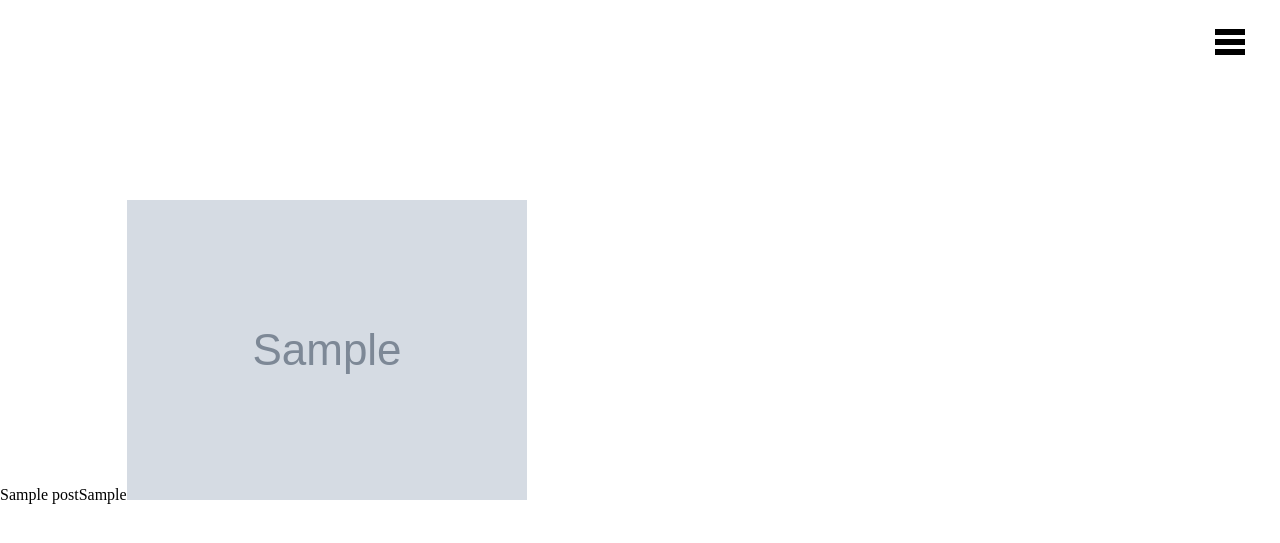
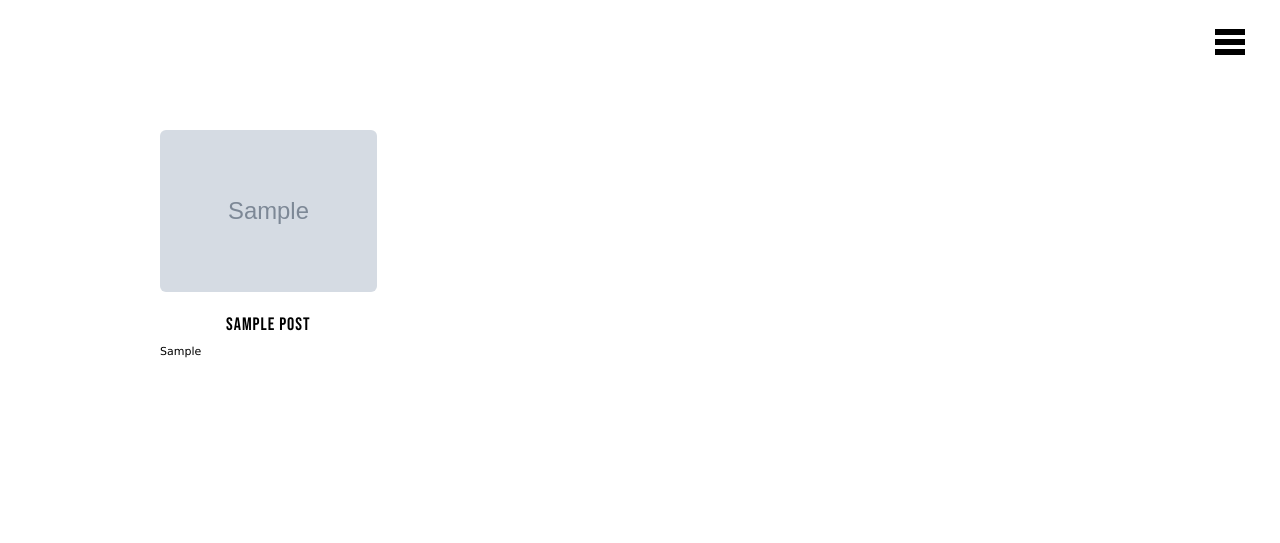
Before and after one commit to dar23/dar23, a PHP site: page /js.php in a window 1280 px wide. Shown: the top 543 px of the page. Run offline with PHP 8.4, Linux system fonts and the light colour scheme; tables that the repository leaves empty or names only in its code hold one stand-in row (values such as "Sample post"); grey boxes marked "Sample" are stand-in pictures; some libraries are stand-ins or nearby versions.

Commit message:
Add files via upload

```diff
--- a/hamburger.css
+++ b/hamburger.css
@@ -5,7 +5,7 @@
     width:30px;
     height: 30px;
     cursor: pointer;
-    z-index: 100;
+    z-index: 100 !important;
 }
 .hamburger_one,.hamburger_two,.hamburger_three{
     position:relative;
--- a/index.php
+++ b/index.php
@@ -15,7 +15,7 @@ require('logowanie.php');
     <link rel="stylesheet" href="style/hamburger.css">
     <link rel="stylesheet" href="style/index.css">
     <link rel="stylesheet" href="style/logowanie.css">
-
+    <link rel="stylesheet" href="style/main_post.css">
     <meta name="viewport" content="width=device-width, initial-scale=1.0">
     <title>Document</title>
     <link rel="preconnect" href="https://fonts.googleapis.com">
@@ -31,6 +31,12 @@ require('logowanie.php');
 
 
 
+
+
+
+<link rel="preconnect" href="https://fonts.googleapis.com">
+<link rel="preconnect" href="https://fonts.gstatic.com" crossorigin>
+<link href="https://fonts.googleapis.com/css2?family=Bebas+Neue&display=swap" rel="stylesheet">
 </head>
 
 <body>
@@ -169,7 +175,7 @@ require('logowanie.php');
 
 <!-- główna strona -->
 
-<div class="main">
+
     <div id="panel">
         <form method="post">
             <label for="username">Nazwa użytkownika:</label>
@@ -183,27 +189,35 @@ require('logowanie.php');
             </div>
         </form>
      </div>
-</div>
+
 
       <?php
+
 
       require('admin.php');
 
         $sqli = "SELECT DISTINCT * FROM posts";
         $result=$conn->query($sqli);
 
-
+ echo '<div class="place_to_posts">';
 
       while($row = mysqli_fetch_array($result)){
-  echo "<tr>";
+        echo "<div class='main_post'>";
 
-      echo "<td>" . $row['title'] . "</td>";
-      echo "<td>" . $row['articles'] . "</td>";
-      echo '<img src="main/'.$row["pictures"].'">';
-  echo "</tr>";
+            echo '<div class="photo">';
+            echo '<a href="news.php?id='.$row['id'].'">'.'<img src="main/'.$row["pictures"].'">'.'</a>';
+            echo '</div>';
+
+            echo "<div class='title'>" . $row['title'] . "</div>";
+            echo "<div class='text'>" . $row['articles'] . "</div>";
+            echo "</div>";
 
           }
 
+
+
+
+   echo '</div>';
       ?>
 
 
@@ -220,7 +234,6 @@ while($row = mysqli_fetch_array($result)){
 
 
 
-</div>
 
 
 
--- a/logowanie.css
+++ b/logowanie.css
@@ -1,13 +1,3 @@
-
-.main{
-
-    display: flex;
-
-    justify-content: center;
-    margin-top: 200px;
-}
-
-
 
 #panel {
 
@@ -15,15 +5,20 @@
     display:none;
     width: 400px;
     height: 244px;
-    margin: 0 auto;
+
     padding: 14px 0 0;
     background: #fff;
-
+    position: absolute;
+    left:0;
+    right: 0;
+    top:0;
+    bottom:0;
+    margin:auto;
     border-bottom: none;
     border-radius: 30px;
     font: 16px calibri;
     letter-spacing: -1px;
-
+    z-index: 1000;
     border:1px solid rgb(131, 128, 128);
     box-shadow: 1px 1px 3px rgb(117, 116, 116);
     }
--- /dev/null
+++ b/main_post.css
@@ -0,0 +1,62 @@
+.place_to_posts{
+
+    display: flex;
+    background-color: rgb(255, 255, 255);
+    margin-left: 140px;
+    margin-right: auto;
+    margin-top:80px;  padding-left: 0;
+   flex-wrap: wrap;
+
+  }
+
+.main_post{
+
+    background-color: #ffffff;
+    padding: 20px;
+    padding-top: 50px;
+
+    font-size: 30px;
+    width: 19%;
+    height:380px;
+ display: flex;
+ justify-content: center;
+
+ flex-direction: column;
+
+}
+
+.photo{
+
+width: 100%;
+height: 200px;
+border-radius: 10px;
+
+}
+
+
+img{
+ width: 100%;
+height: 100%;
+border-radius: 6px;
+}
+
+.title{
+
+text-align: center;
+margin-top: 20px;
+font-size:60%;
+font-family: 'Bebas Neue', cursive;
+letter-spacing: 1px;
+}
+
+.text{
+text-align:start;
+margin-top:10px;
+width: 100%;
+height: 350px;
+margin:10px auto;
+overflow: auto;
+font-size:11px;
+text-align: justify;
+font-family:'Lucida Sans', 'Lucida Sans Regular', 'Lucida Grande', 'Lucida Sans Unicode', Geneva, Verdana, sans-serif
+}
```
Also changed, not shown: news.php (+28 -7 lines). Lines whose indentation alone changed are shown as unchanged.
